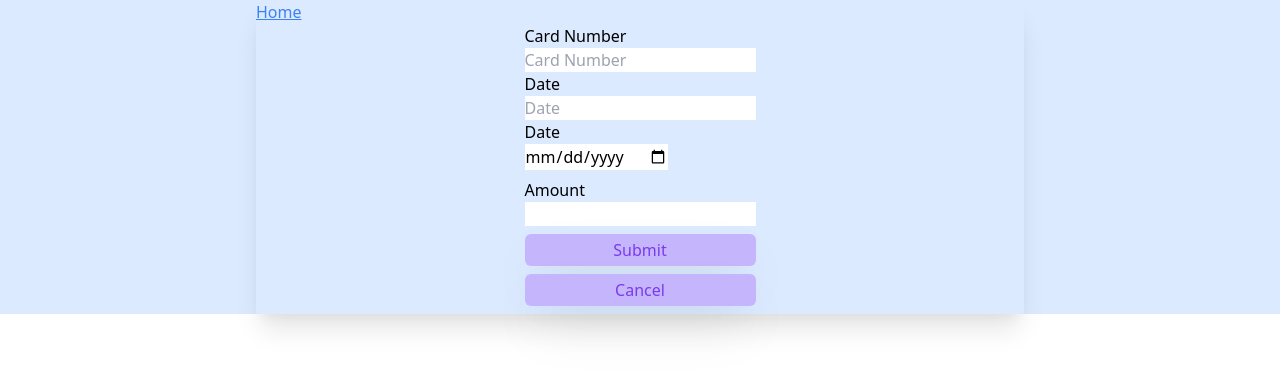
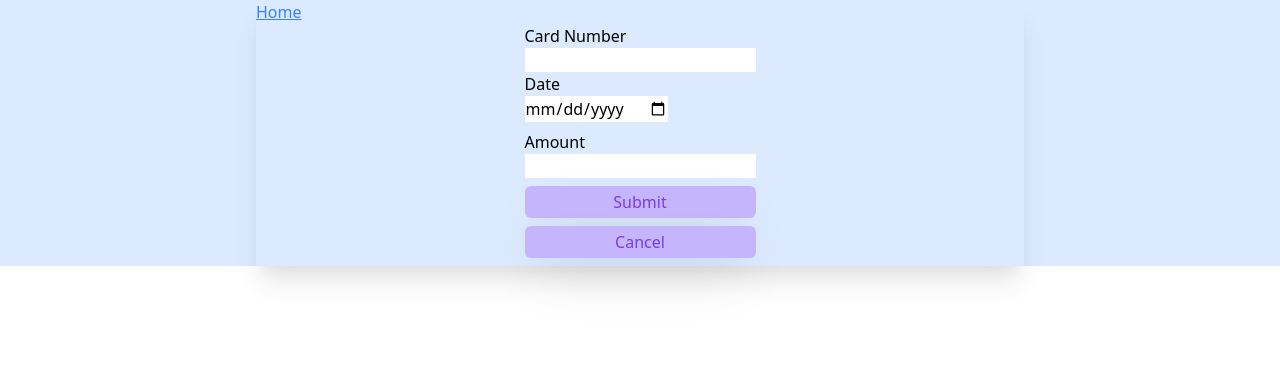
Before and after one commit to rohit1101/Sales-Sheet-Frontend, a React (Create React App) app: page /income in a window 1280 px wide. Shown: the top 376 px of the page. Built offline with nearby package versions, Linux system fonts and the light colour scheme.

Commit message:
bug while re-render when route change

```diff
--- a/src/App.js
+++ b/src/App.js
@@ -5,6 +5,7 @@ import FilterByCardId from "./Components/FilterSales/FilterByCardId";
 import FilterByDate from "./Components/FilterSales/FilterByDate";
 import FilterByDateRange from "./Components/FilterSales/FilterByDateRange";
 import Layout from "./Layout";
+import Routes from "./Route";
 import { filterSales, getIncomeEntries } from "./services/api";
 
 function App() {
@@ -29,7 +30,6 @@ function App() {
     // getExpenseEntries()
     // .then((res) => setExpenseEntries(res))
     // .catch((error) => console.log("From App.js METHOD = GET: ", error));
-    // eslint-disable-next-line react-hooks/exhaustive-deps
   }, []);
 
   // function getSalesEntriesHandler() {
--- a/src/Components/Forms/Form.jsx
+++ b/src/Components/Forms/Form.jsx
@@ -18,23 +18,18 @@ const Form = ({
           onSubmit={handleSubmit(onSubmit)}
           className="inline-block text-left"
         >
-          <Input
-            register={register}
-            errors={errors}
-            history={history}
-            edit={false}
-            title="Card Number"
-            name="card_id"
+          <label className="block">Card Number</label>
+          <input
+            defaultValue={edit && history.location.state[0].card_id}
+            type="number"
+            {...register("card_id", {
+              required: "This field is required!",
+              valueAsNumber: true,
+            })}
           />
-
-          <Input
-            register={register}
-            errors={errors}
-            history={history}
-            edit={false}
-            title="Date"
-            name="date"
-          />
+          {errors.card_id && (
+            <p style={{ color: "red" }}>{errors.card_id.message}</p>
+          )}
 
           <label className="block">Date</label>
           <input
--- a/src/Components/Inputs/Input.jsx
+++ b/src/Components/Inputs/Input.jsx
@@ -1,20 +1,54 @@
 import React from "react";
 
-const Input = ({ register, errors, history, edit, title, name }) => {
+const Input = ({
+  register,
+  errors,
+  history,
+  edit,
+  title,
+  name,
+  type,
+  valueAsNumber,
+}) => {
   return (
+    <>
+      {type === "date" ? (
         <>
           <label className="block">{title}</label>
           <input
-        defaultValue={edit && history.location.state[0].card_id}
-        type="number"
-        {...register(`${name}`, {
-          valueAsNumber: true,
+            className="block mb-2"
+            type={type}
+            // defaultValue={edit && history.location.state[0].date}
+            {...register(name, {
+              value: edit
+                ? new Date(history.location.state[0].date)
+                    .toLocaleDateString()
+                    .split("/")
+                    .reverse()
+                    .join("-")
+                : new Date()
+                    .toLocaleDateString()
+                    .split("/")
+                    .reverse()
+                    .join("-"),
+              // valueAsDate: true,
+            })}
+          />
+        </>
+      ) : (
+        <>
+          <label className="block">{title}</label>
+          <input
+            defaultValue={edit && history.location.state[0].name}
+            type={type}
+            {...register(name, {
               required: "This field is required!",
+              valueAsNumber: valueAsNumber,
             })}
             placeholder={title}
           />
-      {errors.card_id && (
-        <p style={{ color: "red" }}>{errors.card_id.message}</p>
+          {errors.name && <p style={{ color: "red" }}>{errors.name.message}</p>}
+        </>
       )}
     </>
   );
--- a/src/SalesContext.jsx
+++ b/src/SalesContext.jsx
@@ -1,5 +1,7 @@
 import React from "react";
 
 const SalesContext = React.createContext();
+export const SalesProvider = SalesContext.Provider;
+export const SalesConsumer = SalesContext.Consumer;
 
 export default SalesContext;
--- a/src/index.js
+++ b/src/index.js
@@ -1,5 +1,6 @@
 import React from "react";
 import ReactDOM from "react-dom";
+import App from "./App";
 import "./index.css";
 import Routes from "./Route";
 
```
Lines whose indentation alone changed are shown as unchanged.
